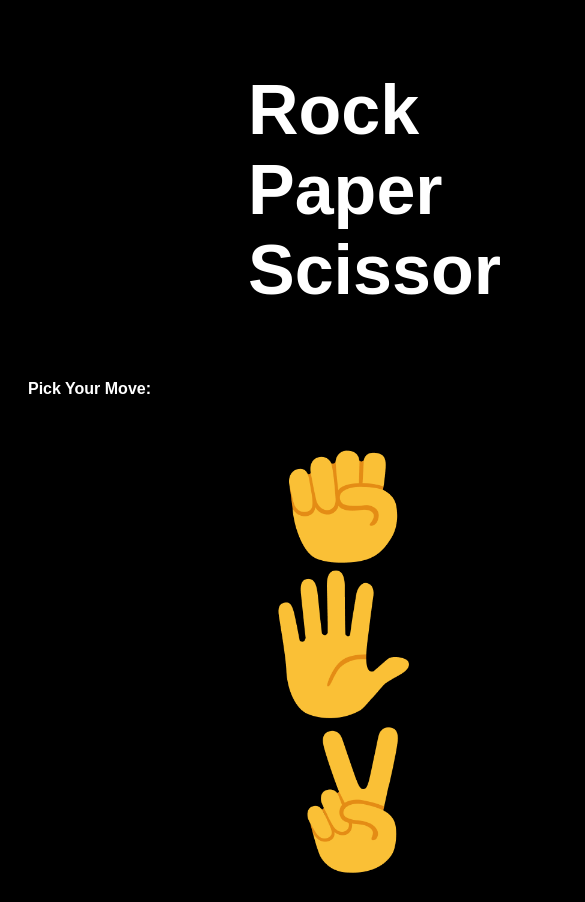
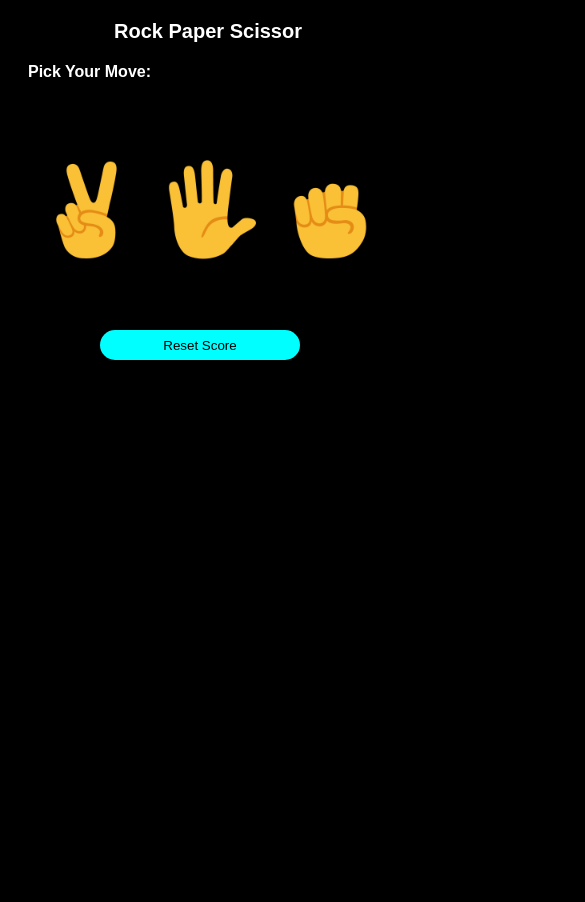
Before and after one commit to dhruvmehta123/RockPaperScissor, a plain HTML site: page index.html in a window 390 px wide. Shown: the top 902 px of the page, 585 px wide, since content can reach past the window. After the commit the page ends 844 px from the top, so only its background shows below. Drawn offline with Linux system fonts and the light colour scheme.

Commit message:
Update styles.css

```diff
--- a/styles.css
+++ b/styles.css
@@ -100,3 +100,52 @@ body{
 
     height:140px;
 }
+
+@media screen and (max-width: 600px){
+
+    .title{
+
+        font-size:20px;
+        width:400px;
+        text-align: center;
+        padding-left: 0px;
+    }
+
+    .rock{
+
+        height:100px;
+        position:absolute; left:280px; top:160px;
+    }
+
+    .paper{
+        height:100px;
+        position:absolute; left:160px; top:160px;
+    }
+
+    .scissor{
+
+        height:100px;
+        position:absolute; left:40px; top:160px;
+
+    }
+
+    .score-updater{
+
+
+        position:absolute; top:500px; left:0px;
+        padding-left: 20px;
+        width:300px;
+        padding-top:0px;
+
+
+    }
+
+    .reset{
+
+        position:absolute; left:100px; top:330px;
+
+
+    }
+
+
+}
```
